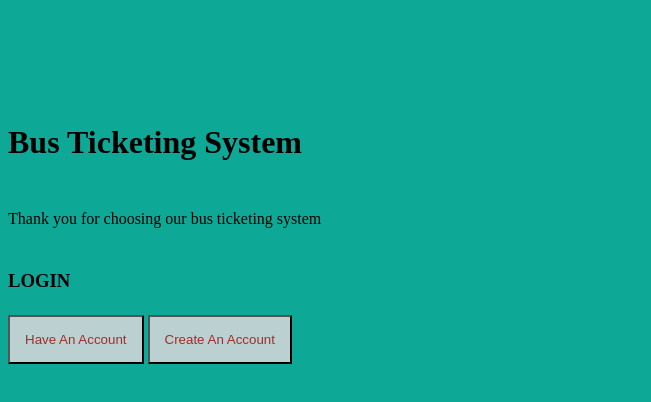
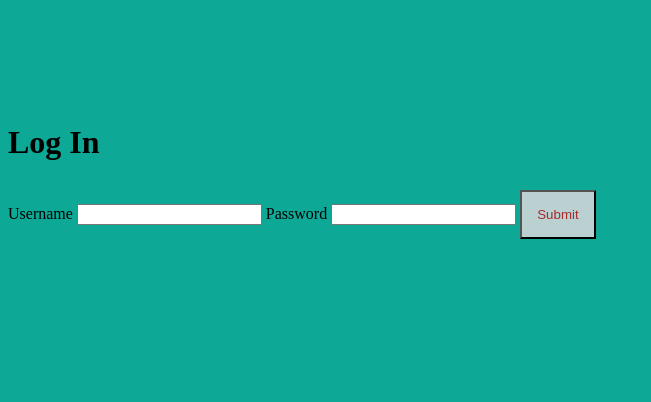
Before and after one commit to VDXKISH/TT8L-02, a plain HTML site: page login.html in a window 1280 px wide. Shown: the whole page, without its empty margins (0-651 px from the left). Drawn offline with Linux system fonts and the light colour scheme.

Commit message:
changed line 4 until 11

```diff
--- a/login.html
+++ b/login.html
@@ -1,12 +1,13 @@
 <!DOCTYPE html>
 <link rel="stylesheet" href="login.css">
 
-<head>
- <h1>Bus Ticketing System</h1>
- <p>Thank you for choosing our bus ticketing system</p>
-</head>
-<div>
-    <h3>LOGIN</h3>
-    <button>Have An Account</button>
-    <button>Create An Account</button>
+<div class="Login">
+    <form>
+        <h1>Log In</h1>
+        <label>Username</label>
+        <input type="text">
+        <label>Password</label>
+        <input type="password">
+        <button>Submit</button>
+    </form>
 </div>
```
